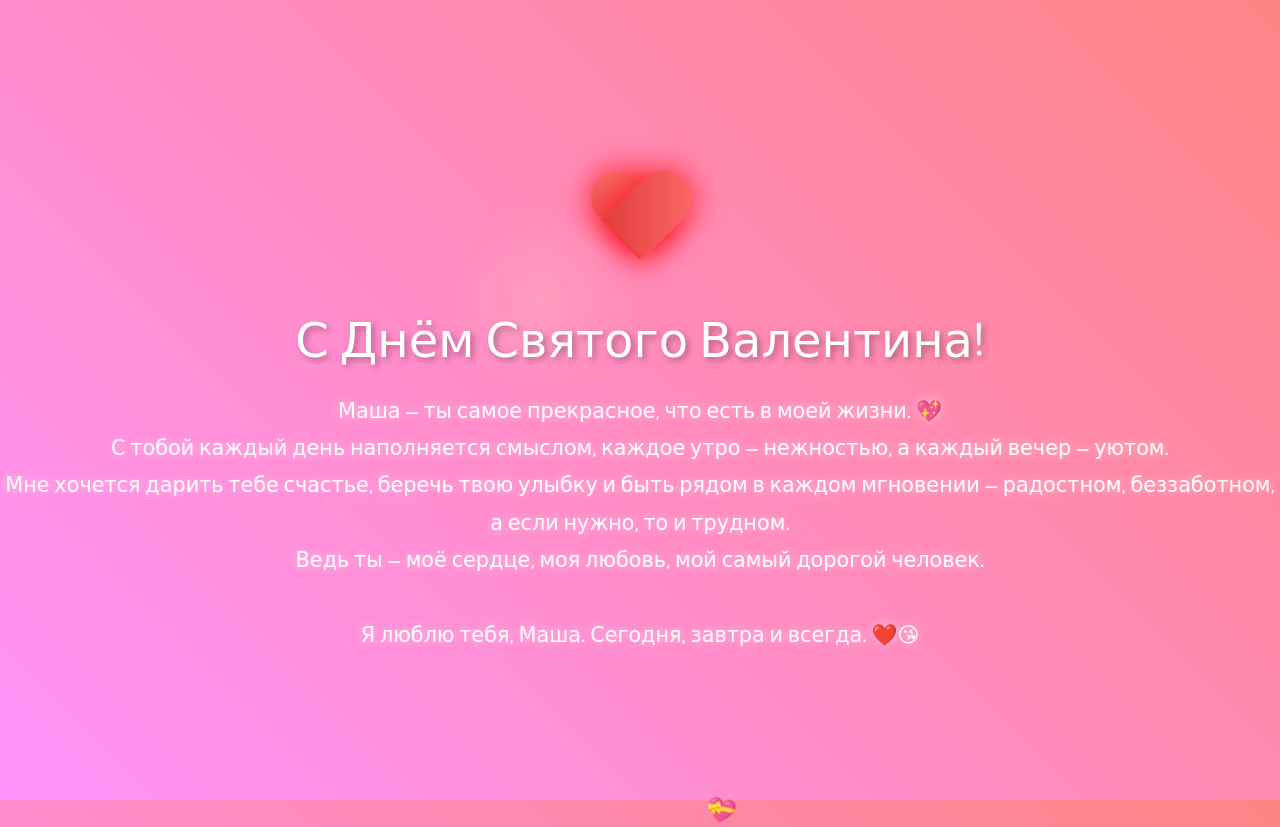
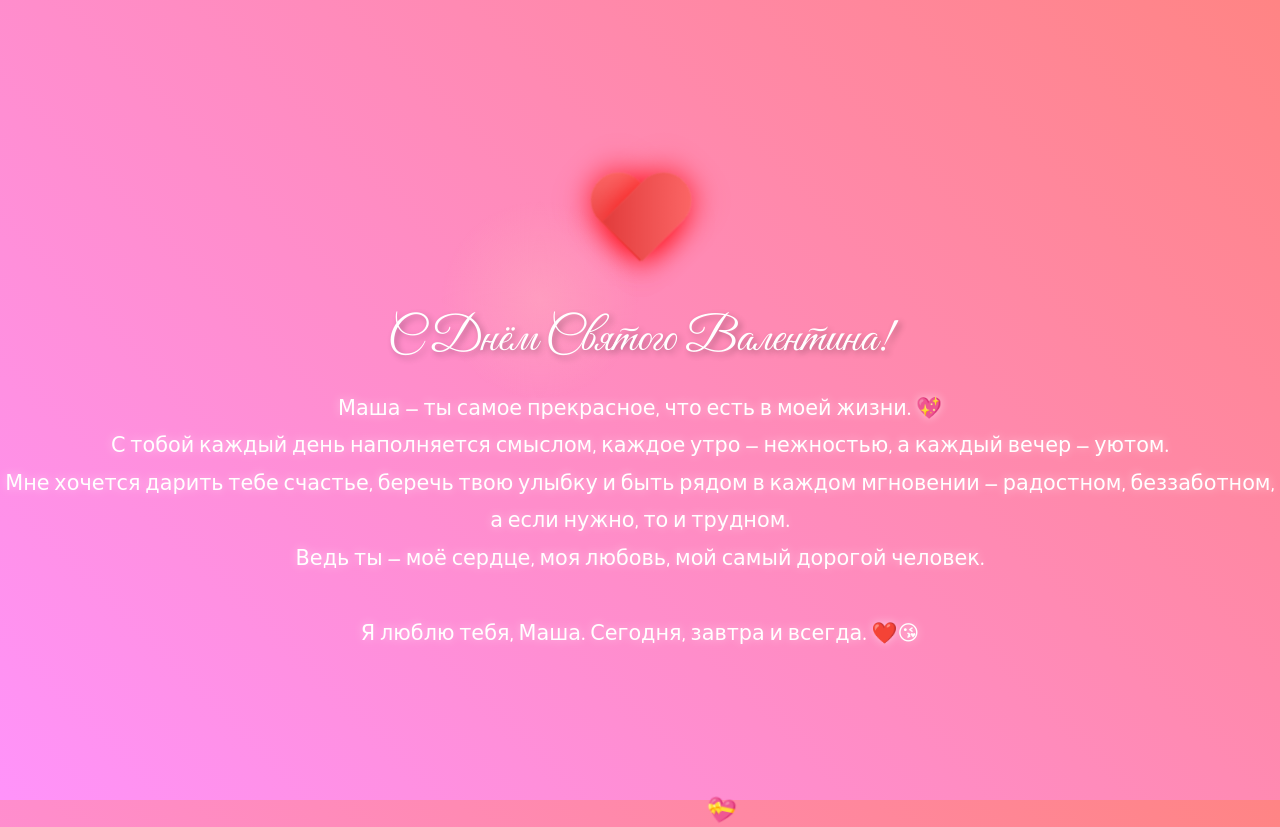
Before and after one commit to DYFlhb/Val, a plain HTML site: page valentin/valentine.html in a window 1280 px wide. Drawn offline with Linux system fonts and the light colour scheme.

Commit message:
Update valentine.html

```diff
--- a/valentin/valentine.html
+++ b/valentin/valentine.html
@@ -74,7 +74,7 @@
 
         .message {
             color: white;
-            font-family: 'Patrick Hand', cursive;
+            font-family: 'Great Vibes', cursive;
             font-size: 3em;
             text-shadow: 3px 3px 6px rgba(0, 0, 0, 0.3);
             margin: 20px;
```
